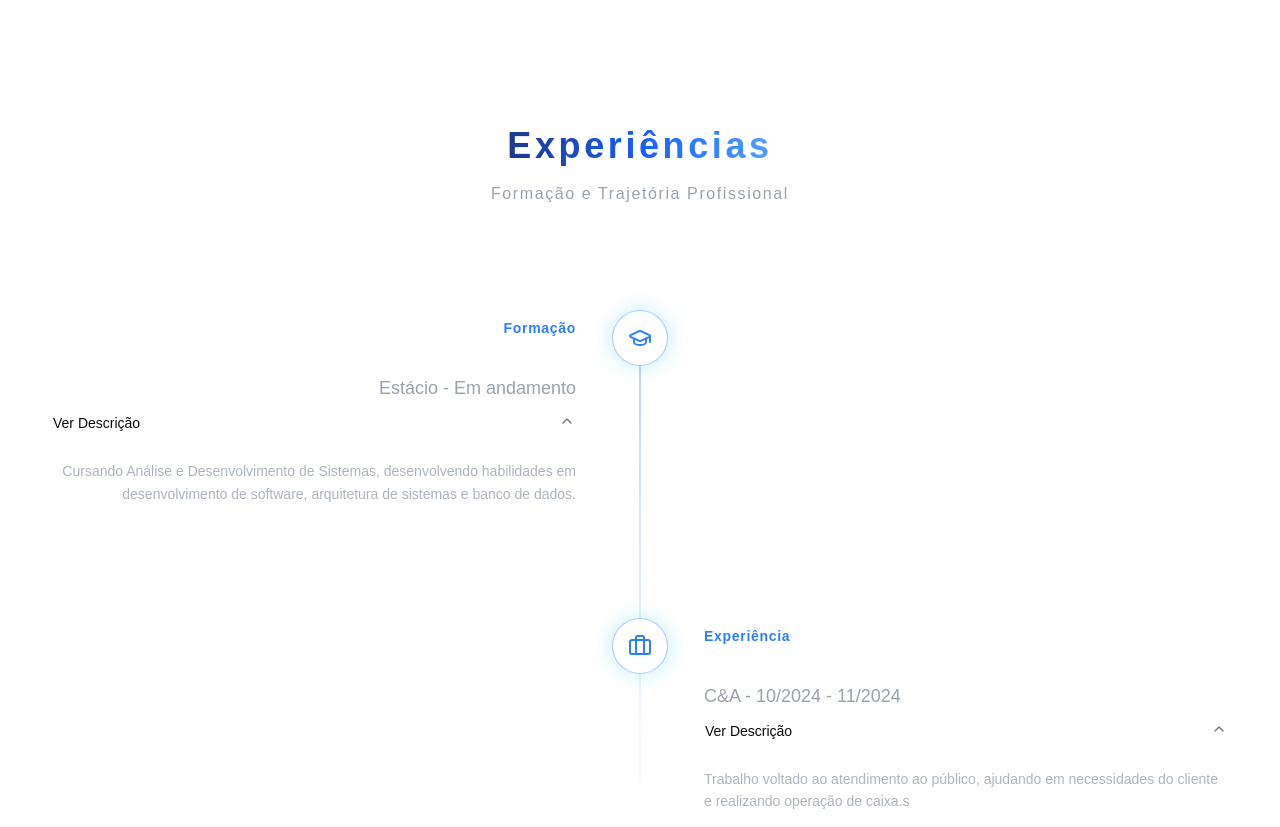
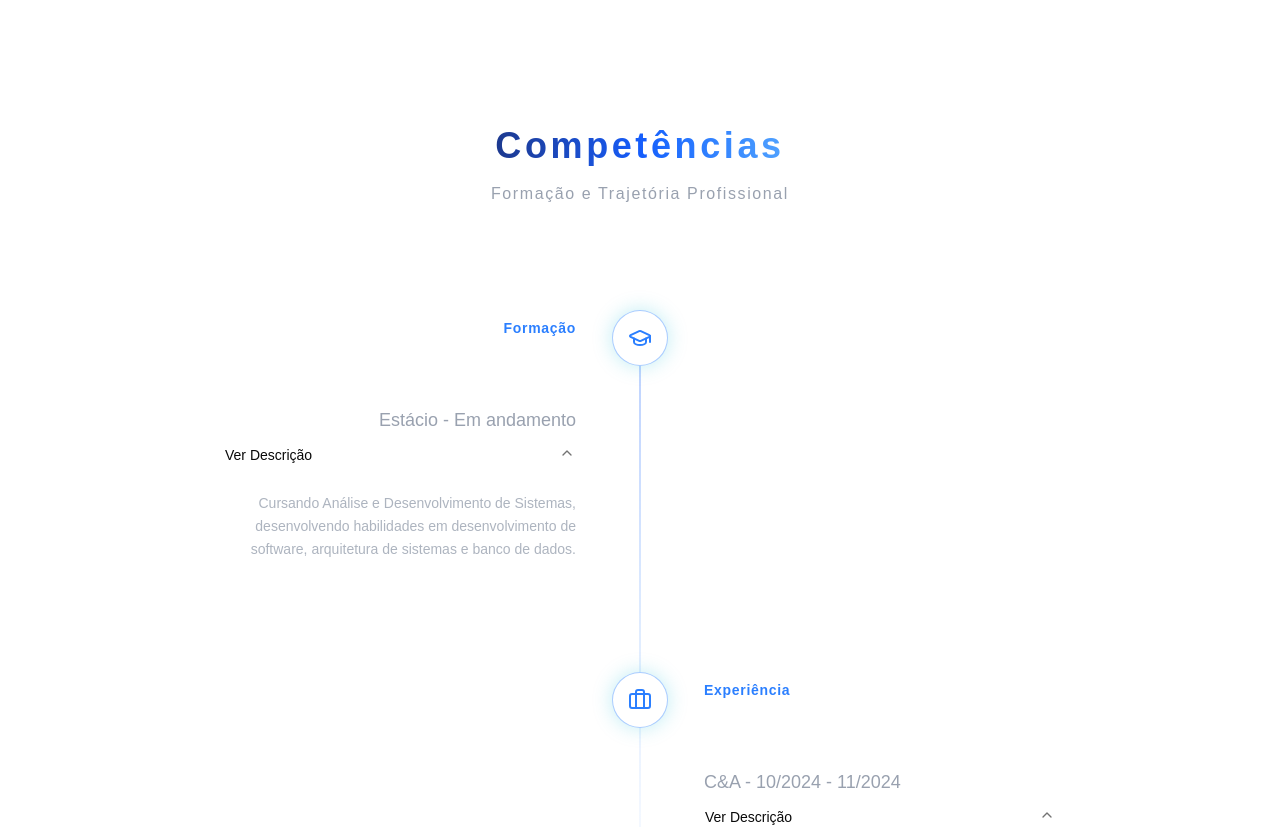
Before and after one commit to kauanconstancio/Portfolio-2026, a React (Vite) app: page / in a window 1280 px wide. Shown: the part 846-1673 px from the top of the page. Built offline with nearby package versions, Linux system fonts and the light colour scheme.

Commit message:
add experiences section

```diff
--- a/src/components/Experiences.tsx
+++ b/src/components/Experiences.tsx
@@ -32,15 +32,15 @@ export default function Experiences() {
     <div className="flex w-full flex-col items-center justify-center gap-16 pt-32 pb-20">
       <div className="flex flex-col items-center gap-4">
         <h2 className="bg-linear-to-r from-blue-900 via-blue-600 to-blue-400 bg-clip-text text-center text-4xl font-bold tracking-widest text-transparent">
-          Experiências
+          Competências
         </h2>
         <p className="tracking-widest text-gray-400">
           Formação e Trajetória Profissional
         </p>
       </div>
 
-      <div className="relative mt-10 flex w-full flex-col">
-        <div className="absolute top-0 left-10 h-full w-px bg-linear-to-b from-blue-600/60 via-blue-500/30 to-transparent md:left-1/2 md:-translate-x-[0.5px]"></div>
+      <div className="relative mx-auto mt-10 flex w-full max-w-4xl flex-col px-4 sm:px-8">
+        <div className="absolute top-0 left-14 h-full w-px bg-linear-to-b from-blue-600/60 via-blue-500/30 to-transparent md:left-1/2 md:-translate-x-[0.5px]"></div>
 
         <div className="flex flex-col gap-16 md:gap-24">
           {experiences.map((exp, index) => {
```
